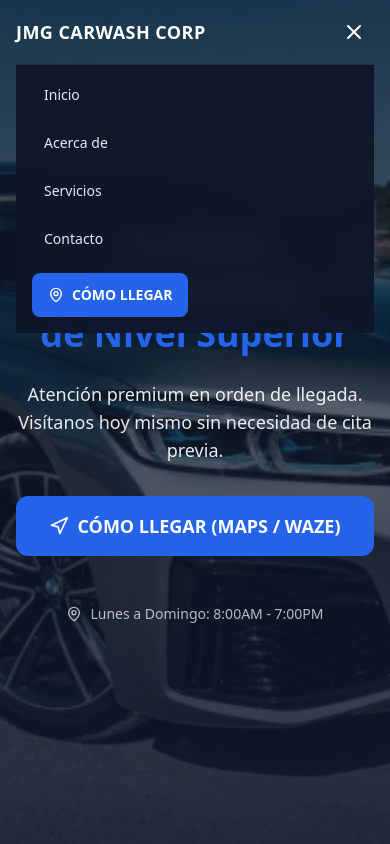
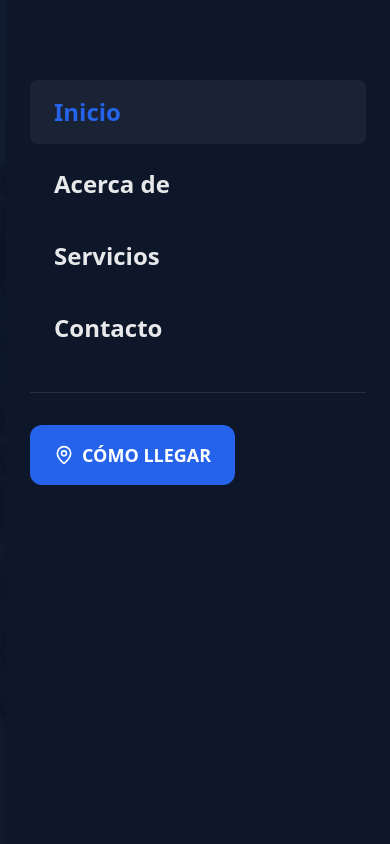
Before and after one commit to enocgarciadev/jmg-carwash-landing, a React (Vite) app: page / in a window 390 px wide. Both pictures are taken after a click on the button "Abrir menú". Shown: the top 844 px of the page. Built offline with nearby package versions, Linux system fonts and the light colour scheme.

Commit message:
feat(ui): premium mobile navigation drawer and active-section indicator

```diff
--- a/src/components/Hero.tsx
+++ b/src/components/Hero.tsx
@@ -14,7 +14,7 @@
         srcSet="/images/hero-640.webp 640w, /images/hero-1280.webp 1280w, /images/hero-1920.webp 1920w"
         sizes="100vw"
         alt=""
-        className="absolute inset-0 w-full h-full object-cover object-center scale-105 animate-pulse-slow z-0"
+        className="absolute inset-0 w-full h-full object-cover object-center animate-pulse-slow z-0"
         fetchPriority="high"
         loading="eager"
         decoding="async"
@@ -23,13 +23,13 @@
       />
 
       <div className="relative z-20 max-w-4xl mx-auto px-4 sm:px-6 lg:px-8 text-center">
-        <h1 className="text-4xl sm:text-5xl md:text-7xl font-bold text-text-light leading-tight mb-6 animate-fade-in-up">
+        <h1 className="text-4xl sm:text-5xl md:text-7xl font-bold text-text-light leading-[1.1] mb-6 animate-fade-in-up">
           Cuidado Automotriz
           <br />
           <span className="text-accent">de Nivel Superior</span>
         </h1>
 
-        <p className="text-lg sm:text-xl md:text-2xl text-text-light/90 mb-4 max-w-2xl mx-auto animate-fade-in-up" style={{ animationDelay: '0.2s' }}>
+        <p className="text-base sm:text-lg text-text-light/90 mb-4 max-w-2xl mx-auto animate-fade-in-up" style={{ animationDelay: '0.2s' }}>
           Atención premium en orden de llegada. Visítanos hoy mismo sin necesidad de cita previa.
         </p>
 
--- a/src/components/LocationHours.tsx
+++ b/src/components/LocationHours.tsx
@@ -13,12 +13,12 @@
 
         <div className="grid grid-cols-1 lg:grid-cols-2 gap-8 lg:gap-12">
           <div className="bg-card-bg rounded-2xl overflow-hidden shadow-lg shadow-primary/5 border border-primary/5 hover:shadow-2xl hover:shadow-primary/15 transition-all duration-500 ease-out">
-            <div className="aspect-[4/3] w-full bg-secondary relative group">
+            <div className="aspect-[4/3] w-full bg-secondary relative group min-h-[280px] md:min-h-[400px]">
               <iframe
                 src="https://www.google.com/maps/embed?pb=!1m18!1m12!1m3!1d3594.2!2d-80.3829374!3d25.7047911!2m3!1f0!2f0!3f0!3m2!1i1024!2i768!4f13.1!3m3!1m2!1s0x0%3A0x0!2zMjXCsDQyJzE3LjIiTiA4MMKwMjInNTguNiJX!5e0!3m2!1ses!2sus!4v1234567890"
                 width="100%"
                 height="100%"
-                style={{ border: 0, minHeight: '400px' }}
+                style={{ border: 0 }}
                 allowFullScreen
                 loading="lazy"
                 referrerPolicy="no-referrer-when-downgrade"
@@ -39,7 +39,7 @@
             </div>
           </div>
 
-          <div className="bg-primary rounded-2xl p-8 md:p-10 lg:p-12 shadow-lg flex flex-col justify-center hover:shadow-2xl hover:shadow-primary/30 transition-all duration-500 ease-out">
+          <div className="bg-primary rounded-2xl p-6 md:p-10 lg:p-12 shadow-lg flex flex-col justify-center hover:shadow-2xl hover:shadow-primary/30 transition-all duration-500 ease-out">
             <div className="space-y-8">
               <div className="group cursor-default">
                 <div className="flex items-center gap-2 mb-2">
--- a/src/components/Navbar.tsx
+++ b/src/components/Navbar.tsx
@@ -1,9 +1,17 @@
 import { useState, useEffect } from 'react'
 import { MapPin, Menu, X } from 'lucide-react'
+
+const navItems = [
+  { id: 'hero', label: 'Inicio' },
+  { id: 'about', label: 'Acerca de' },
+  { id: 'services', label: 'Servicios' },
+  { id: 'location', label: 'Contacto' },
+] as const
 
 export default function Navbar() {
   const [isScrolled, setIsScrolled] = useState(false)
   const [isMobileMenuOpen, setIsMobileMenuOpen] = useState(false)
+  const [activeSection, setActiveSection] = useState('hero')
 
   useEffect(() => {
     const handleScroll = () => {
@@ -13,6 +21,37 @@
     return () => window.removeEventListener('scroll', handleScroll)
   }, [])
 
+  useEffect(() => {
+    const observer = new IntersectionObserver(
+      (entries) => {
+        entries.forEach((entry) => {
+          if (entry.isIntersecting) {
+            setActiveSection(entry.target.id)
+          }
+        })
+      },
+      { rootMargin: '-80px 0px -60% 0px', threshold: 0.1 }
+    )
+
+    navItems.forEach(({ id }) => {
+      const element = document.getElementById(id)
+      if (element) observer.observe(element)
+    })
+
+    return () => observer.disconnect()
+  }, [])
+
+  useEffect(() => {
+    if (isMobileMenuOpen) {
+      document.body.style.overflow = 'hidden'
+    } else {
+      document.body.style.overflow = ''
+    }
+    return () => {
+      document.body.style.overflow = ''
+    }
+  }, [isMobileMenuOpen])
+
   const scrollToSection = (id: string) => {
     const element = document.getElementById(id)
     if (element) {
@@ -20,6 +59,16 @@
     }
     setIsMobileMenuOpen(false)
   }
+
+  const desktopLinkBase =
+    'relative text-sm font-medium transition-all duration-300 cursor-pointer py-2 after:content-[""] after:absolute after:-bottom-1 after:left-0 after:h-0.5 after:bg-accent after:transition-all after:duration-300 hover:text-text-light hover:after:w-full active:scale-[0.97]'
+  const desktopLinkActive = 'text-accent after:w-full'
+  const desktopLinkInactive = 'text-text-light/90 after:w-0'
+
+  const mobileLinkBase =
+    'block w-full text-left text-2xl font-semibold py-4 px-3 min-h-[44px] transition-all duration-300 rounded-lg active:scale-[0.97]'
+  const mobileLinkActive = 'text-accent bg-text-light/5 relative'
+  const mobileLinkInactive = 'text-text-light/90 hover:text-text-light hover:bg-text-light/5'
 
   return (
     <nav
@@ -38,30 +87,18 @@
           </div>
 
           <div className="hidden md:flex items-center space-x-8">
+            {navItems.map(({ id, label }) => (
               <button
-              onClick={() => scrollToSection('hero')}
-              className="text-text-light/90 hover:text-text-light text-sm font-medium transition-all duration-300 cursor-pointer relative after:content-[''] after:absolute after:-bottom-1 after:left-0 after:w-0 after:h-0.5 after:bg-accent after:transition-all after:duration-300 hover:after:w-full"
+                key={id}
+                onClick={() => scrollToSection(id)}
+                aria-current={activeSection === id ? 'page' : undefined}
+                className={`${desktopLinkBase} ${
+                  activeSection === id ? desktopLinkActive : desktopLinkInactive
+                }`}
               >
-              Inicio
+                {label}
               </button>
-            <button
-              onClick={() => scrollToSection('about')}
-              className="text-text-light/90 hover:text-text-light text-sm font-medium transition-all duration-300 cursor-pointer relative after:content-[''] after:absolute after:-bottom-1 after:left-0 after:w-0 after:h-0.5 after:bg-accent after:transition-all after:duration-300 hover:after:w-full"
-            >
-              Acerca de
-            </button>
-            <button
-              onClick={() => scrollToSection('services')}
-              className="text-text-light/90 hover:text-text-light text-sm font-medium transition-all duration-300 cursor-pointer relative after:content-[''] after:absolute after:-bottom-1 after:left-0 after:w-0 after:h-0.5 after:bg-accent after:transition-all after:duration-300 hover:after:w-full"
-            >
-              Servicios
-            </button>
-            <button
-              onClick={() => scrollToSection('location')}
-              className="text-text-light/90 hover:text-text-light text-sm font-medium transition-all duration-300 cursor-pointer relative after:content-[''] after:absolute after:-bottom-1 after:left-0 after:w-0 after:h-0.5 after:bg-accent after:transition-all after:duration-300 hover:after:w-full"
-            >
-              Contacto
-            </button>
+            ))}
           </div>
 
           <div className="hidden md:block">
@@ -81,52 +118,70 @@
               onClick={() => setIsMobileMenuOpen(!isMobileMenuOpen)}
               aria-label={isMobileMenuOpen ? 'Cerrar menú' : 'Abrir menú'}
               aria-expanded={isMobileMenuOpen}
-              className="text-text-light p-2 cursor-pointer hover:bg-text-light/10 rounded-lg transition-all duration-300"
+              className="text-text-light p-2 cursor-pointer hover:bg-text-light/10 rounded-lg transition-all duration-300 h-11 w-11 flex items-center justify-center"
             >
-              {isMobileMenuOpen ? <X className="w-6 h-6" /> : <Menu className="w-6 h-6" />}
+              {isMobileMenuOpen ? (
+                <X className="w-6 h-6 transition-transform duration-300 rotate-90" />
+              ) : (
+                <Menu className="w-6 h-6 transition-transform duration-300" />
+              )}
             </button>
           </div>
         </div>
+      </div>
 
-        {isMobileMenuOpen && (
-          <div className="md:hidden bg-primary/95 backdrop-blur-md border-t border-text-light/10 transition-all duration-300">
-            <div className="px-4 pt-2 pb-4 space-y-1">
+      {/* Backdrop */}
+      <div
+        className={`fixed inset-0 z-40 bg-primary/80 backdrop-blur-sm transition-opacity duration-300 md:hidden ${
+          isMobileMenuOpen
+            ? 'opacity-100 pointer-events-auto'
+            : 'opacity-0 pointer-events-none'
+        }`}
+        onClick={() => setIsMobileMenuOpen(false)}
+        aria-hidden="true"
+      />
+
+      {/* Mobile drawer */}
+      <div
+        className={`fixed inset-y-0 right-0 z-40 w-full max-w-sm bg-primary/98 backdrop-blur-xl shadow-2xl transform transition-transform duration-300 ease-out md:hidden ${
+          isMobileMenuOpen ? 'translate-x-0' : 'translate-x-full'
+        }`}
+        aria-hidden={!isMobileMenuOpen}
+      >
+        <div className="flex flex-col h-full px-6 pt-20 pb-8 overflow-y-auto overscroll-contain">
+          <div className="space-y-2">
+            {navItems.map(({ id, label }) => (
               <button
-                onClick={() => scrollToSection('hero')}
-                className="block w-full text-left text-text-light/90 hover:text-text-light hover:bg-text-light/5 py-3 px-3 text-sm font-medium transition-all duration-300 rounded-lg cursor-pointer"
+                key={id}
+                onClick={() => scrollToSection(id)}
+                aria-current={activeSection === id ? 'page' : undefined}
+                className={`${mobileLinkBase} ${
+                  activeSection === id ? mobileLinkActive : mobileLinkInactive
+                }`}
               >
-                Inicio
+                <span
+                  className={`w-1.5 h-1.5 rounded-full bg-accent mr-3 transition-opacity ${
+                    activeSection === id ? 'opacity-100' : 'opacity-0'
+                  }`}
+                  aria-hidden="true"
+                />
+                {label}
               </button>
-              <button
-                onClick={() => scrollToSection('about')}
-                className="block w-full text-left text-text-light/90 hover:text-text-light hover:bg-text-light/5 py-3 px-3 text-sm font-medium transition-all duration-300 rounded-lg cursor-pointer"
-              >
-                Acerca de
-              </button>
-              <button
-                onClick={() => scrollToSection('services')}
-                className="block w-full text-left text-text-light/90 hover:text-text-light hover:bg-text-light/5 py-3 px-3 text-sm font-medium transition-all duration-300 rounded-lg cursor-pointer"
-              >
-                Servicios
-              </button>
-              <button
-                onClick={() => scrollToSection('location')}
-                className="block w-full text-left text-text-light/90 hover:text-text-light hover:bg-text-light/5 py-3 px-3 text-sm font-medium transition-all duration-300 rounded-lg cursor-pointer"
-              >
-                Contacto
-              </button>
+            ))}
+          </div>
+
+          <div className="mt-8 pt-8 border-t border-text-light/10">
             <a
               href="https://www.google.com/maps/dir/?api=1&destination=6776+SW+117th+Ave%2C+Miami%2C+FL+33183"
               target="_blank"
               rel="noopener noreferrer"
-                className="inline-flex items-center gap-2 bg-accent hover:bg-accent/90 text-text-light px-4 py-3 rounded-lg text-sm font-semibold mt-2 transition-all duration-300 hover:scale-105 hover:shadow-lg hover:shadow-accent/30"
+              className="inline-flex items-center gap-2 bg-accent hover:bg-accent/90 text-text-light px-6 py-4 rounded-xl text-lg font-semibold transition-all duration-300 ease-out hover:scale-105 hover:shadow-lg hover:shadow-accent/30 active:scale-95"
             >
-                <MapPin className="w-4 h-4" />
+              <MapPin className="w-5 h-5" />
               CÓMO LLEGAR
             </a>
           </div>
         </div>
-        )}
       </div>
     </nav>
   )
--- a/src/components/ServicesMenu.tsx
+++ b/src/components/ServicesMenu.tsx
@@ -71,7 +71,7 @@
 
 export default function ServicesMenu() {
   return (
-    <section id="services" className="py-20 md:py-28 bg-secondary">
+    <section id="services" className="py-16 md:py-28 bg-secondary">
       <div className="max-w-7xl mx-auto px-4 sm:px-6 lg:px-8">
         <div className="text-center mb-16">
           <h2 className="text-3xl sm:text-4xl md:text-5xl font-bold text-primary mb-4">
@@ -87,7 +87,7 @@
           {services.map((service, index) => (
             <div
               key={index}
-              className="bg-card-bg rounded-2xl p-6 md:p-8 shadow-lg shadow-primary/5 border border-primary/5 hover:shadow-2xl hover:shadow-primary/15 transition-all duration-500 ease-out hover:-translate-y-3 cursor-pointer group flex flex-col"
+              className="bg-card-bg rounded-2xl p-6 md:p-8 shadow-lg shadow-primary/5 border border-primary/5 hover:shadow-2xl hover:shadow-primary/15 transition-all duration-500 ease-out hover:-translate-y-3 cursor-pointer group flex flex-col active:scale-[0.98]"
             >
               <div className="w-12 h-12 bg-accent/10 rounded-xl flex items-center justify-center mb-5 transition-all duration-500 ease-out group-hover:scale-110 group-hover:bg-accent/20">
                 <service.icon className="w-6 h-6 text-accent transition-transform duration-500 ease-out group-hover:scale-110" />
--- a/src/components/ValueProposition.tsx
+++ b/src/components/ValueProposition.tsx
@@ -23,7 +23,7 @@
 
 export default function ValueProposition() {
   return (
-    <section id="about" className="py-20 md:py-28 bg-secondary">
+    <section id="about" className="py-16 md:py-28 bg-secondary">
       <div className="max-w-7xl mx-auto px-4 sm:px-6 lg:px-8">
         <div className="text-center mb-16">
           <h2 className="text-3xl sm:text-4xl md:text-5xl font-bold text-primary mb-4">
--- a/src/index.css
+++ b/src/index.css
@@ -19,6 +19,11 @@
   font-family: system-ui, -apple-system, BlinkMacSystemFont, 'Segoe UI', Roboto, sans-serif;
   -webkit-font-smoothing: antialiased;
   -moz-osx-font-smoothing: grayscale;
+}
+
+*:focus-visible {
+  outline: 2px solid var(--color-accent);
+  outline-offset: 2px;
 }
 
 #root {
@@ -44,3 +49,16 @@
 .animate-fade-in-up {
   animation: fadeInUp 0.8s cubic-bezier(0.16, 1, 0.3, 1) forwards;
 }
+
+@keyframes pulseSlow {
+  0%, 100% {
+    transform: scale(1);
+  }
+  50% {
+    transform: scale(1.05);
+  }
+}
+
+.animate-pulse-slow {
+  animation: pulseSlow 20s ease-in-out infinite;
+}
```
Lines whose indentation alone changed are shown as unchanged.
